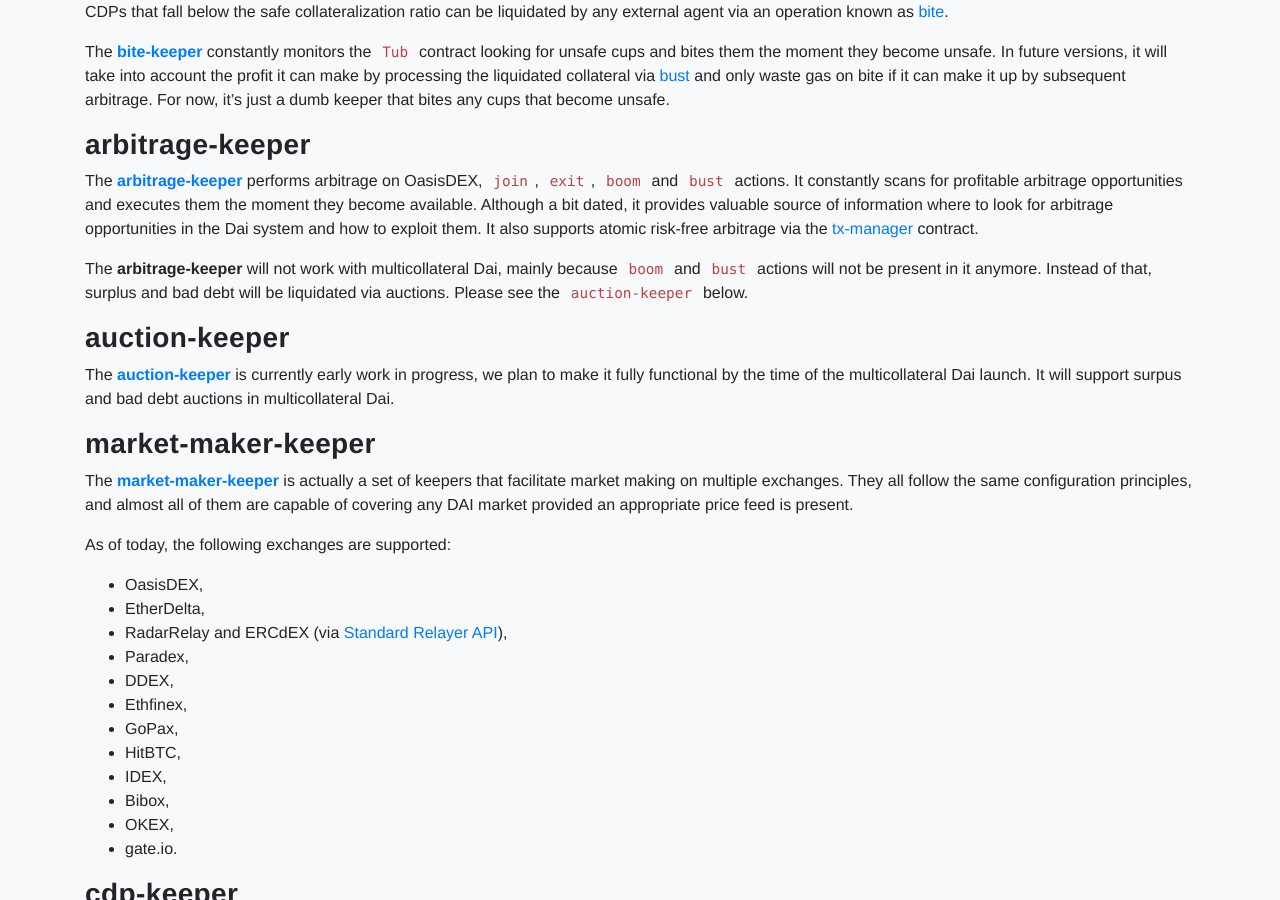
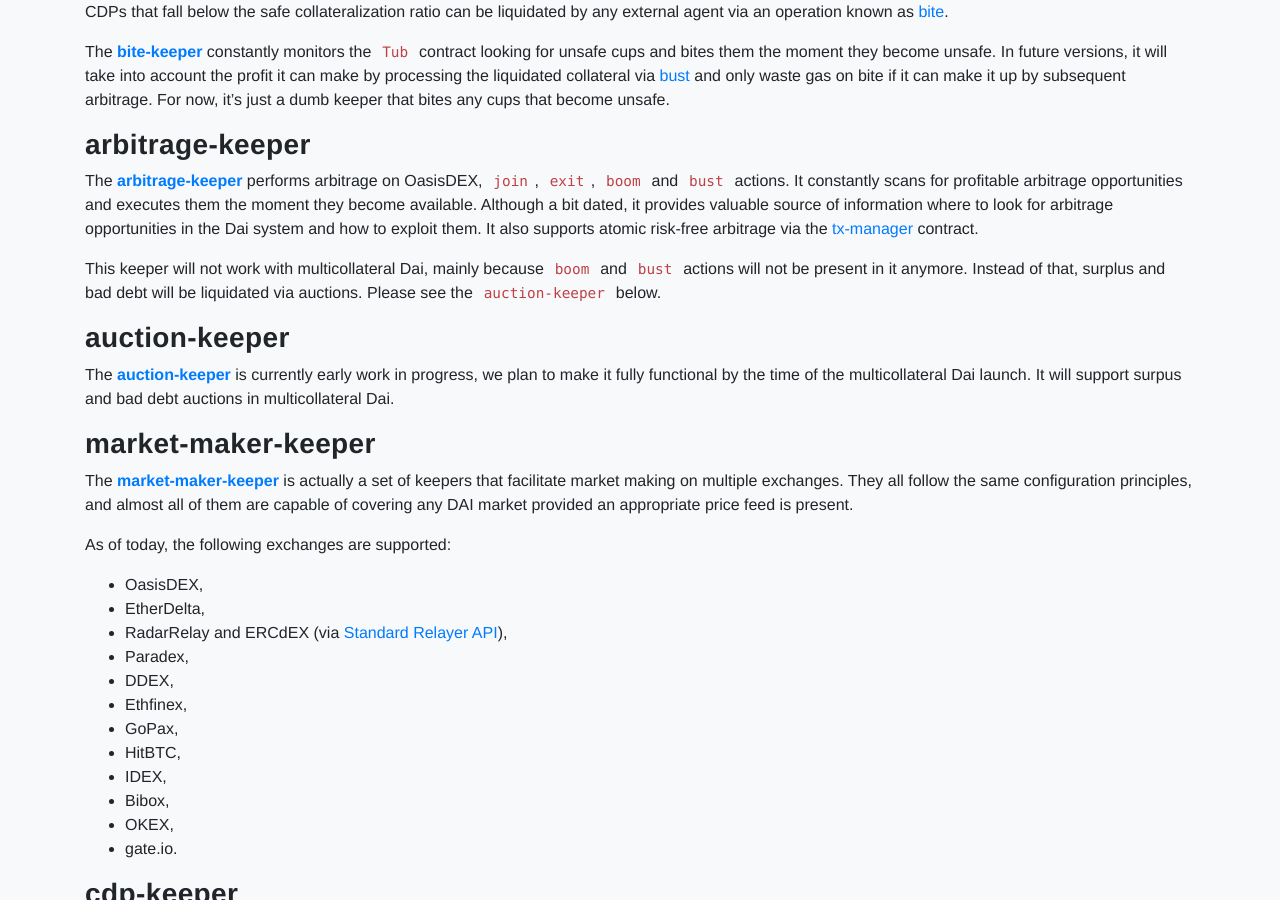
Before and after one commit to makerdao/developer.makerdao.com, a Jekyll site: the page built from keepers/index.md, in a window 1280 px wide and 900 px high, scrolled down 664 px. Built offline with Jekyll 4.4.1, drawn with Linux system fonts in a browser that asks for light colours; nearby versions of some CDN libraries.

Commit message:
"Keepers" section updated

```diff
--- a/keepers/index.md
+++ b/keepers/index.md
@@ -54,9 +54,9 @@ where to look for arbitrage opportunities in the Dai system and how to exploit t
 It also supports atomic risk-free arbitrage via the [tx-manager](https://github.com/makerdao/tx-manager)
 contract.
 
-The **arbitrage-keeper** will not work with multicollateral Dai, mainly because
-`boom` and `bust` actions will not be present in it anymore. Instead of that,
-surplus and bad debt will be liquidated via auctions. Please see the `auction-keeper` below.
+This keeper will not work with multicollateral Dai, mainly because `boom` and `bust`
+actions will not be present in it anymore. Instead of that, surplus and bad debt
+will be liquidated via auctions. Please see the `auction-keeper` below.
 
 
 ### auction-keeper
```
